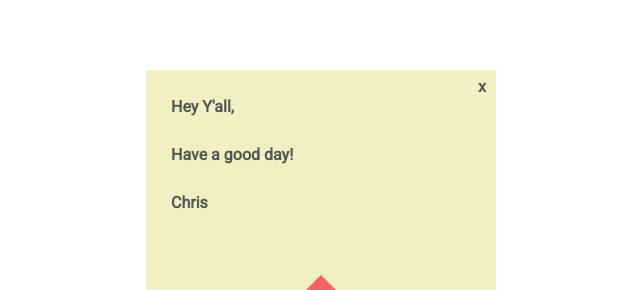
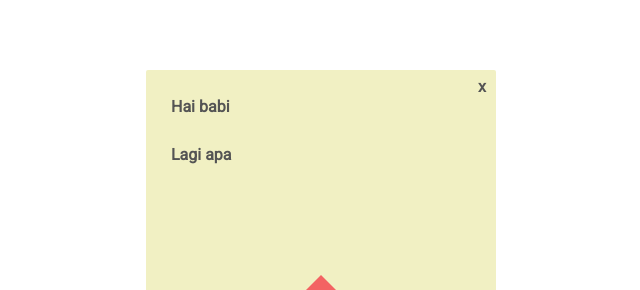
Before and after one commit to edwardch197/edwardch197.github.io, a plain HTML site: page index.html in a window 1280 px wide. Both pictures are taken after a click on the element 640 px from the left and 490 px from the top of the page. Shown: the part 140-430 px from the top of the page, without its empty margins (319-959 px from the left). Drawn offline with Linux system fonts and the light colour scheme.

Commit message:
Update Text

```diff
--- a/index.html
+++ b/index.html
@@ -341,7 +341,7 @@
     <div class="paper">
         <div class="paper-content">
             <div class="paper-close">x</div>
-            Hey Y'all,</br></br>Have a good day!</br></br>Chris
+            Hai babi</br></br>Lagi apa</br></br>
         </div>
     </div>
 </div>
```
